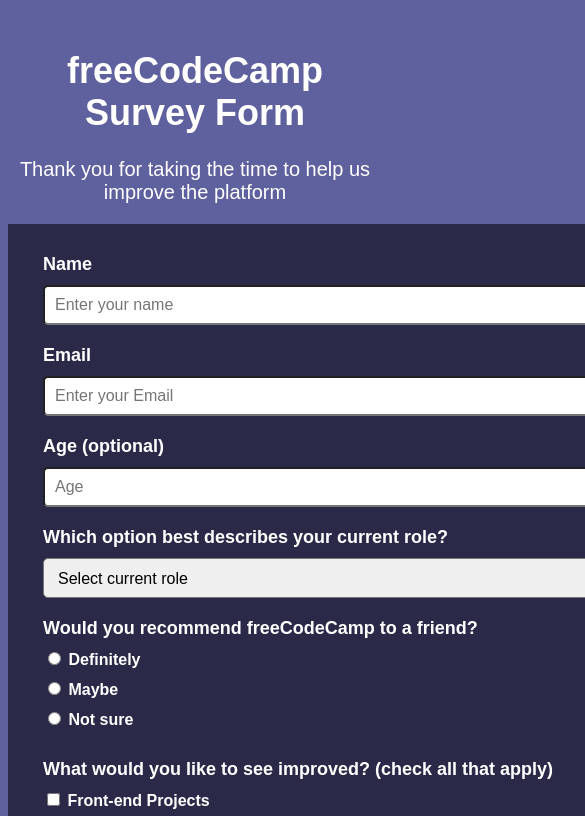
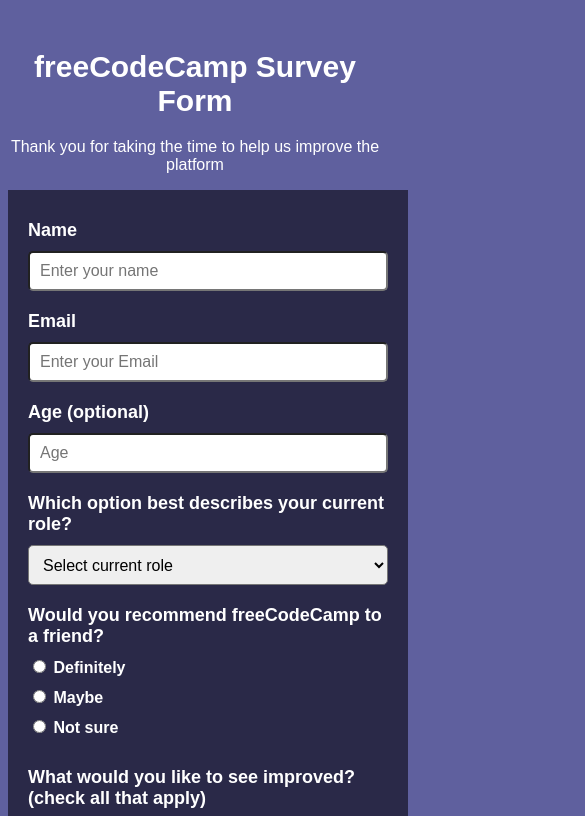
Before and after one commit to ameer-ahmad/survey-form, a plain HTML site: page index.html in a window 390 px wide. Shown: the top 816 px of the page, 585 px wide, since content can reach past the window. Drawn offline with Linux system fonts and the light colour scheme.

Commit message:
made responsive

```diff
--- a/style.css
+++ b/style.css
@@ -162,3 +162,21 @@
     border: 0px;
     margin-bottom: 30px;
 }
+
+@media only screen and (max-width: 725px) {
+    form {
+        width: 500px;
+    }
+}
+
+@media only screen and (max-width: 555px) {
+    #title {
+        font-size: 30px;
+    }
+    #description {
+        font-size: 16px;
+    }
+    form {
+        width: 400px;
+    }
+}
```
